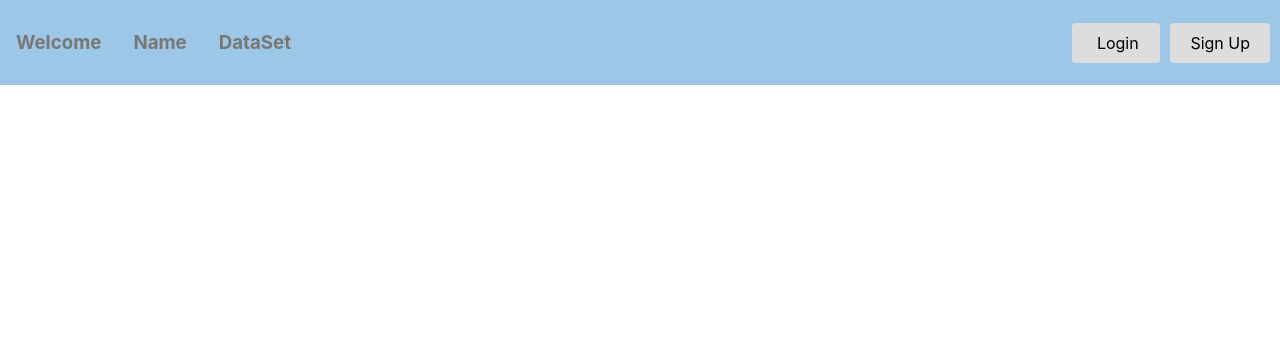
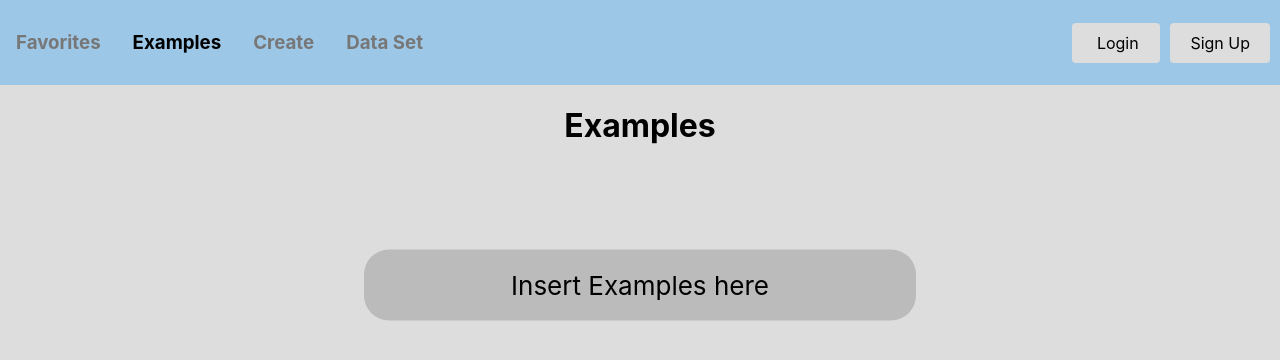
Before and after one commit to adam-eldredge/weatherwatch, a React (Create React App) app: page /Examples in a window 1280 px wide. Shown: the top 360 px of the page. Built offline with nearby package versions, Linux system fonts and the light colour scheme.

Commit message:
Added more pages and pushing node_modules

```diff
--- a/src/App.js
+++ b/src/App.js
@@ -6,7 +6,10 @@ import {
   Login,
   SignUp,
   Name,
-  Dataset
+  Dataset,
+  Favorites,
+  Examples,
+  Create
 } from "./pages";
 import Navigation from './components/Navigation';
 
@@ -20,6 +23,10 @@ function App() {
         <Route path='/SignUp' element = {<SignUp />} />
         <Route path='/Name' element = {<Name />} />
         <Route path='/DataSet' element = {<Dataset />} />
+        <Route path='/Favorites' element = {<Favorites />} />
+        <Route path='/Examples' element = {<Examples />} />
+        <Route path='/Create' element = {<Create />} />
+
       </Routes>
   </Router>
   );
--- a/src/components/Navigation.jsx
+++ b/src/components/Navigation.jsx
@@ -13,14 +13,17 @@ const Navigation = () => {
         <>
           <Nav>
             <NavMenu>
-              <NavLink to='/' activeStyle>
-                <h3>Welcome</h3>
+            <NavLink to='/Favorites' activeStyle>
+                <h3>Favorites</h3>
               </NavLink>
-              <NavLink to='/Name' activeStyle>
-                <h3>Name</h3>
+              <NavLink to='/Examples' activeStyle>
+                <h3>Examples</h3>
+              </NavLink>
+              <NavLink to='/Create' activeStyle>
+                <h3>Create</h3>
               </NavLink>
               <NavLink to='/DataSet' activeStyle>
-                <h3>DataSet</h3>
+                <h3>Data Set</h3>
               </NavLink>
             </NavMenu>
             <NavBtnContain>
--- /dev/null
+++ b/src/pages/Create.js
@@ -0,0 +1,18 @@
+import React from "react";
+import '../styles.css';
+// ^This will be used to link to the sign up page
+
+function Create() {
+    return (
+        <div className = 'page'>
+            <h1>Create A Trend Query</h1>
+
+            <div className = 'loginblock'>
+                Insert Options here
+            </div>
+
+        </div>
+    )
+}
+
+export default Create;
--- a/src/pages/Examples.js
+++ b/src/pages/Examples.js
@@ -0,0 +1,18 @@
+import React from "react";
+import '../styles.css';
+// ^This will be used to link to the sign up page
+
+function Examples() {
+    return (
+        <div className = 'page'>
+            <h1>Examples</h1>
+
+            <div className = 'loginblock'>
+                Insert Examples here
+            </div>
+
+        </div>
+    )
+}
+
+export default Examples;
--- a/src/pages/Favorites.js
+++ b/src/pages/Favorites.js
@@ -0,0 +1,18 @@
+import React from "react";
+import '../styles.css';
+// ^This will be used to link to the sign up page
+
+function Favorites() {
+    return (
+        <div className = 'page'>
+            <h1>Favorites</h1>
+
+            <div className = 'loginblock'>
+                Insert favorites here
+            </div>
+
+        </div>
+    )
+}
+
+export default Favorites;
--- a/src/pages/SignUp.jsx
+++ b/src/pages/SignUp.jsx
@@ -5,10 +5,21 @@ import '../styles.css';
 function SignUp() {
     return (
         <div className='page'>
+            <h2>Welcome to Weather Watch</h2>
             <h2>Sign Up</h2>
 
             <div className = 'loginblock'>
                 <form>
+                    <label>
+                        First Name &nbsp;:{" "}
+                        <input tpye='text' name='password' />
+                    </label>
+                    <br />
+                    <label>
+                        Last Name &nbsp;:{" "}
+                        <input tpye='text' name='password' />
+                    </label>
+                    <br />
                     <label>
                         Username  :{" "}
                         <input type='text' name='username' />
--- a/src/pages/index.js
+++ b/src/pages/index.js
@@ -3,3 +3,6 @@ export { default as Login } from './Login';
 export { default as SignUp } from './SignUp';
 export { default as Name } from './Name';
 export { default as Dataset } from './DataSet';
+export { default as Favorites } from './Favorites';
+export { default as Examples } from './Examples';
+export { default as Create } from './Create';
--- a/src/styles.css
+++ b/src/styles.css
@@ -28,7 +28,7 @@
     text-align: center;
     border-radius: 25px;
     width: 40%;
-    height: 10%;
+    height:fit-content;
     top: 25%;
     left: 50%;
     padding: 20px;
```
